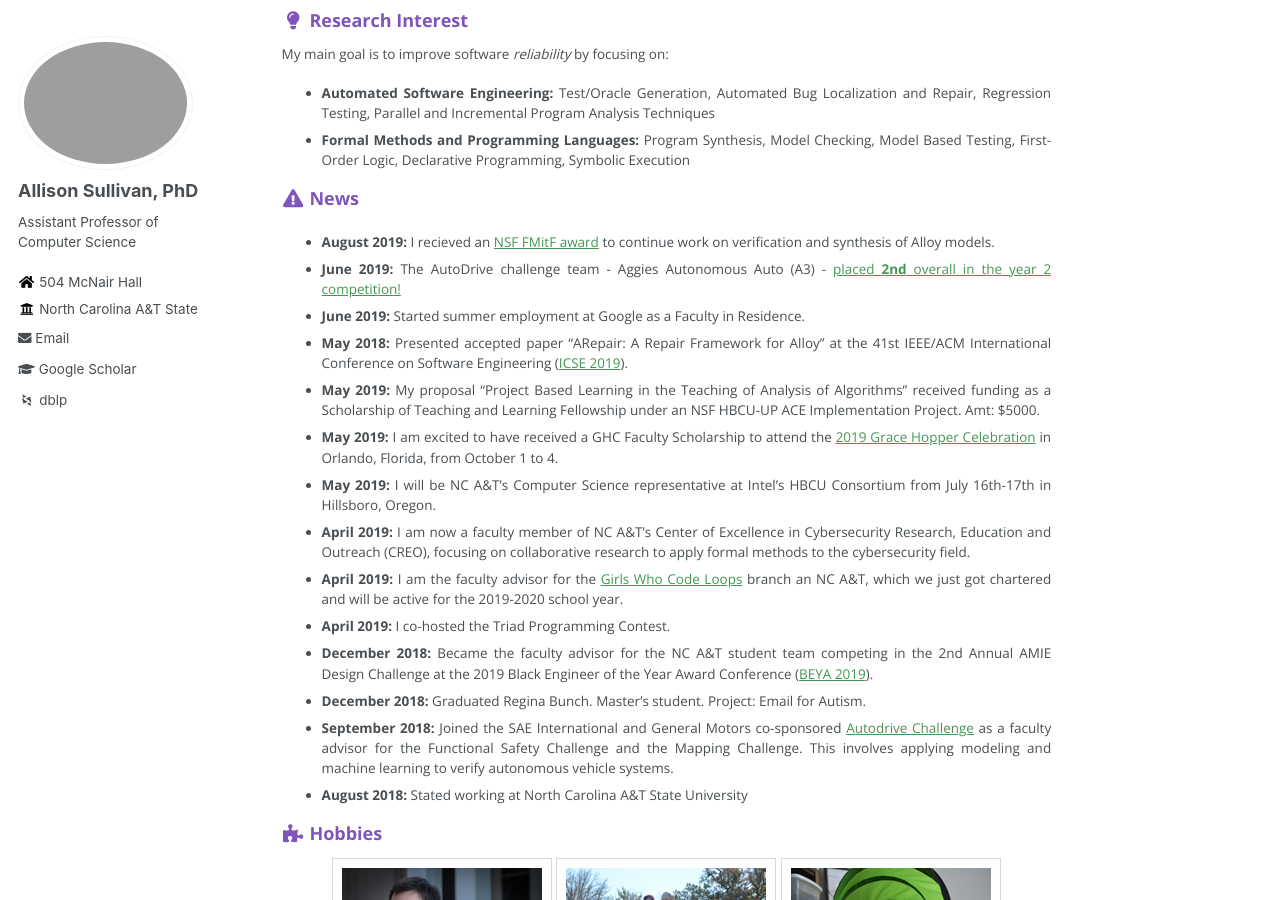
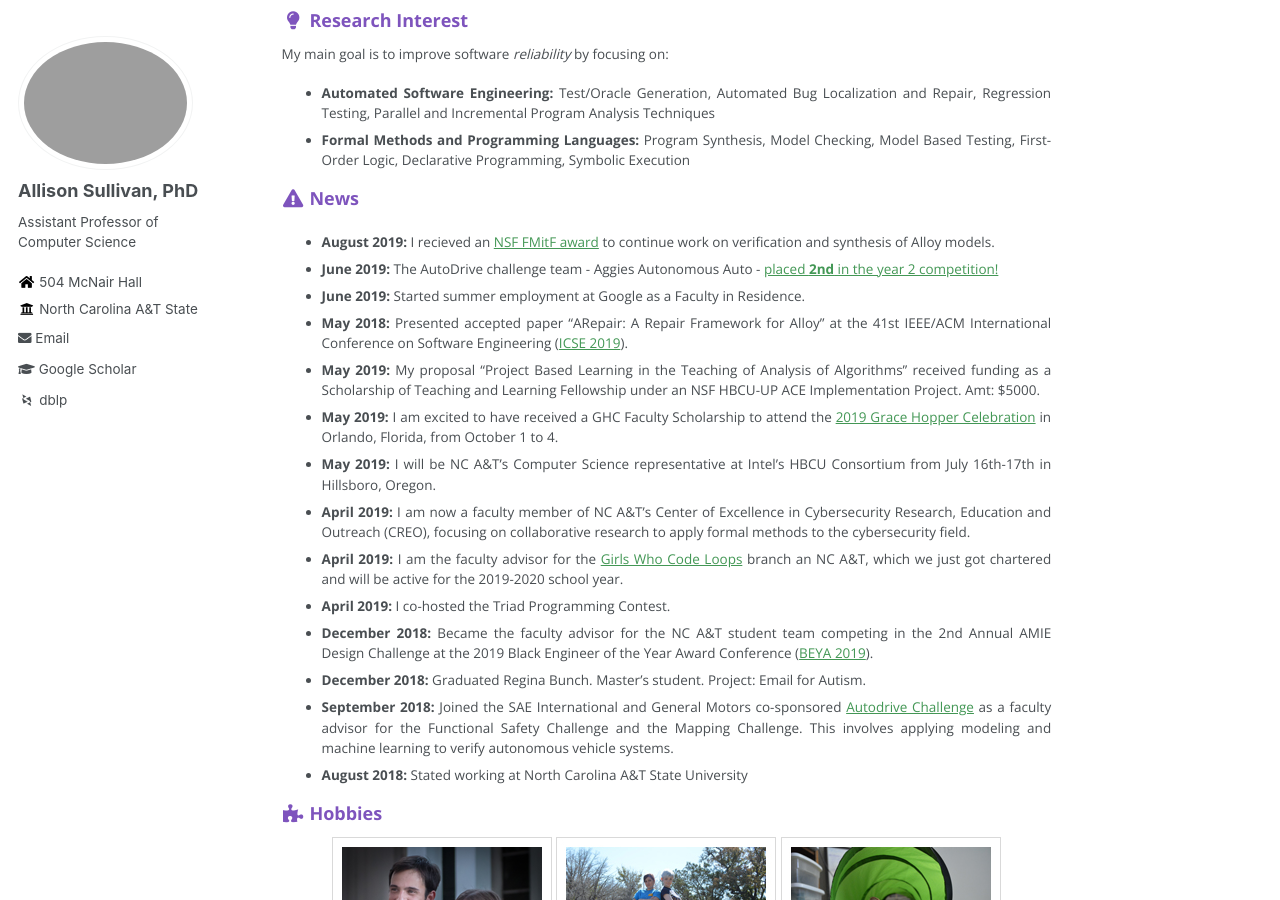
Before and after one commit to Allisonius/allisonius.github.io, a Jekyll site: the page built from _pages/about.md, in a window 1280 px wide and 900 px high, scrolled down 313 px. Built offline with Jekyll 4.4.1, drawn with Linux system fonts in a browser that asks for light colours; some web fonts are replaced.

Commit message:
Update about.md

```diff
--- a/_pages/about.md
+++ b/_pages/about.md
@@ -22,7 +22,7 @@ My main goal is to improve software _reliability_ by focusing on:
 
 ### <i class="fa fa-fw fa-exclamation-triangle" aria-hidden="true"></i> News
   * **August 2019:** I recieved an [NSF FMitF award](...) to continue work on verification and synthesis of Alloy models.
-  * **June 2019:** The AutoDrive challenge team - Aggies Autonomous Auto (A3) - [placed **2nd** overall in the year 2 competition!](https://www.ncat.edu/coe/coe_news_room/2019-coenews/2019-autodrive-challenge.html)
+  * **June 2019:** The AutoDrive challenge team - Aggies Autonomous Auto - [placed **2nd** in the year 2 competition!](https://www.ncat.edu/coe/coe_news_room/2019-coenews/2019-autodrive-challenge.html)
   * **June 2019:** Started summer employment at Google as a Faculty in Residence.
   * **May 2018:** Presented accepted paper "ARepair: A Repair Framework for Alloy" at the 41st IEEE/ACM International Conference on Software Engineering ([ICSE 2019](https://conf.researchr.org/home/icse-2019)).
  * **May 2019:** My proposal "Project Based Learning in the Teaching of Analysis of Algorithms" received funding as a Scholarship of Teaching and Learning Fellowship under an NSF HBCU-UP ACE Implementation Project. Amt: $5000.
```
